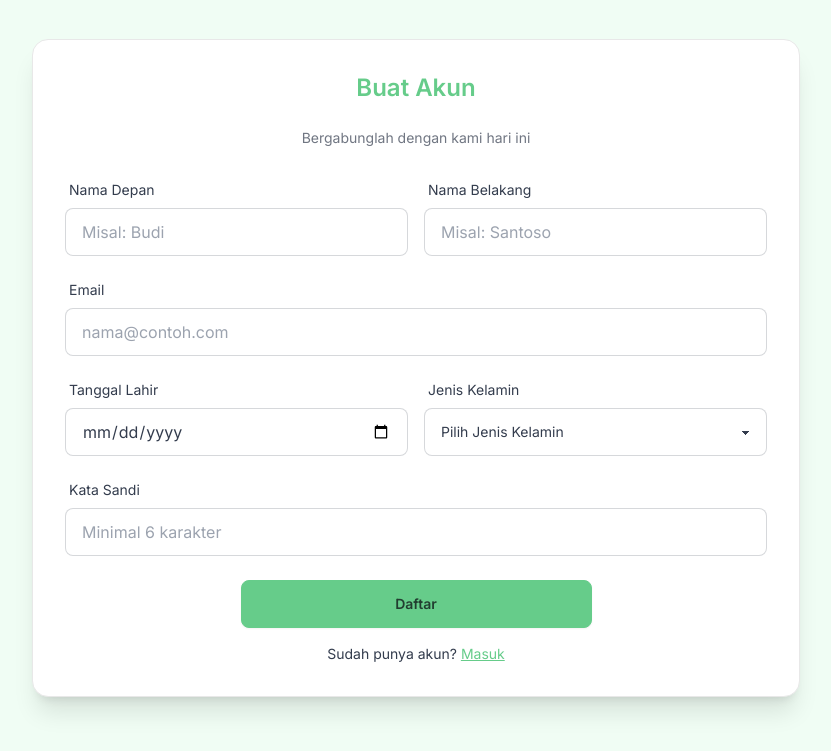
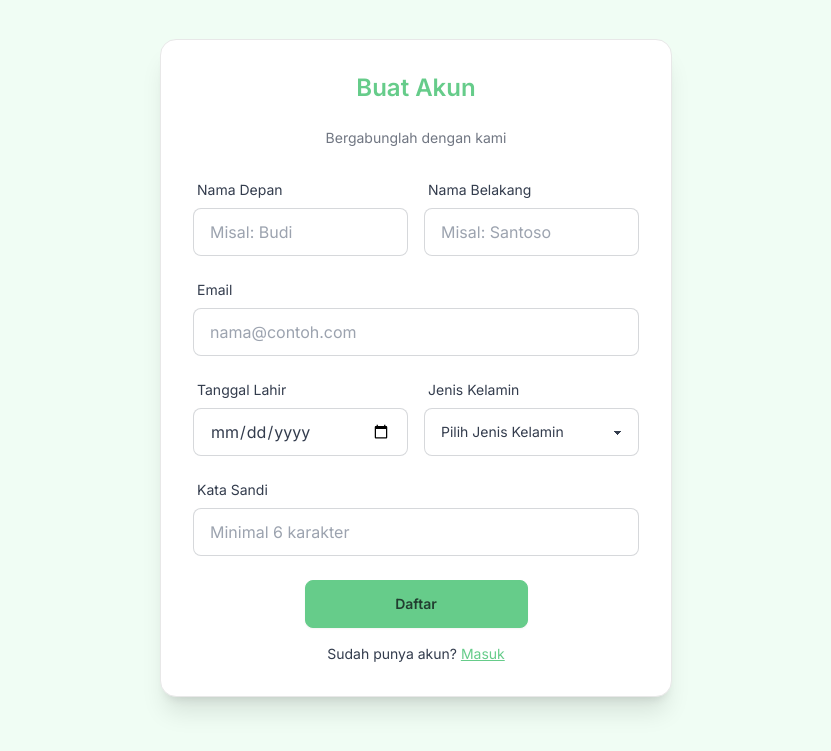
Before and after one commit to choco-mette/TA-SKRIPSI, a FastAPI app: page /register in a window 1280 px wide. Shown: the top 751 px of the page, without its empty margins (224-1055 px from the left). Run offline with FastAPI, Linux system fonts and the light colour scheme; some libraries are stand-ins or nearby versions.

Commit message:
fix: ui responsive register and handling error on register in frontend

```diff
--- a/app/static/js/register.js
+++ b/app/static/js/register.js
@@ -21,6 +21,11 @@ async function handleRegister(event) {
     const password = passwordInput.value;
 
     // Validation
+    if (!first_name || !last_name || !email || !date_of_birth || !gender || !password) {
+        showToast("Harap isi semua kolom, termasuk Jenis Kelamin.", "warning");
+        return;
+    }
+
     if(password.length < 6) {
         showToast("Kata sandi minimal 6 karakter.", "warning");
         return;
--- a/app/templates/login/register.html
+++ b/app/templates/login/register.html
@@ -4,10 +4,10 @@
 
 {% block content %}
 <div class="flex items-center justify-center min-h-[calc(100dvh-4rem)] p-4">
-    <div class="card w-full max-w-3xl bg-base-100 shadow-xl border border-base-200">
+    <div class="card w-full max-w-lg bg-base-100 shadow-xl border border-base-200">
         <div class="card-body">
             <h2 class="card-title justify-center text-2xl font-bold mb-4 text-primary">Buat Akun</h2>
-            <p class="text-center text-sm text-base-content/70 mb-4">Bergabunglah dengan kami hari ini</p>
+            <p class="text-center text-sm text-base-content/70 mb-4">Bergabunglah dengan kami</p>
 
             <form id="registerForm" onsubmit="handleRegister(event)">
                 <div class="grid grid-cols-1 md:grid-cols-2 gap-4">
@@ -15,21 +15,24 @@
                         <label class="label">
                             <span class="label-text">Nama Depan</span>
                         </label>
-                        <input type="text" id="first_name" placeholder="Misal: Budi" class="input input-bordered w-full" required />
+                        <input type="text" id="first_name" placeholder="Misal: Budi" class="input input-bordered w-full"
+                            required />
                     </div>
 
                     <div class="form-control w-full">
                         <label class="label">
                             <span class="label-text">Nama Belakang</span>
                         </label>
-                        <input type="text" id="last_name" placeholder="Misal: Santoso" class="input input-bordered w-full" minlength="3" required />
+                        <input type="text" id="last_name" placeholder="Misal: Santoso"
+                            class="input input-bordered w-full" minlength="3" required />
                     </div>
 
                     <div class="form-control w-full md:col-span-2">
                         <label class="label">
                             <span class="label-text">Email</span>
                         </label>
-                        <input type="email" id="email" placeholder="nama@contoh.com" class="input input-bordered w-full" required />
+                        <input type="email" id="email" placeholder="nama@contoh.com" class="input input-bordered w-full"
+                            required />
                     </div>
 
                     <div class="form-control w-full">
@@ -54,7 +57,8 @@
                         <label class="label">
                             <span class="label-text">Kata Sandi</span>
                         </label>
-                        <input type="password" id="password" placeholder="Minimal 6 karakter" class="input input-bordered w-full" minlength="6" required />
+                        <input type="password" id="password" placeholder="Minimal 6 karakter"
+                            class="input input-bordered w-full" minlength="6" required />
                     </div>
                 </div>
 
```
